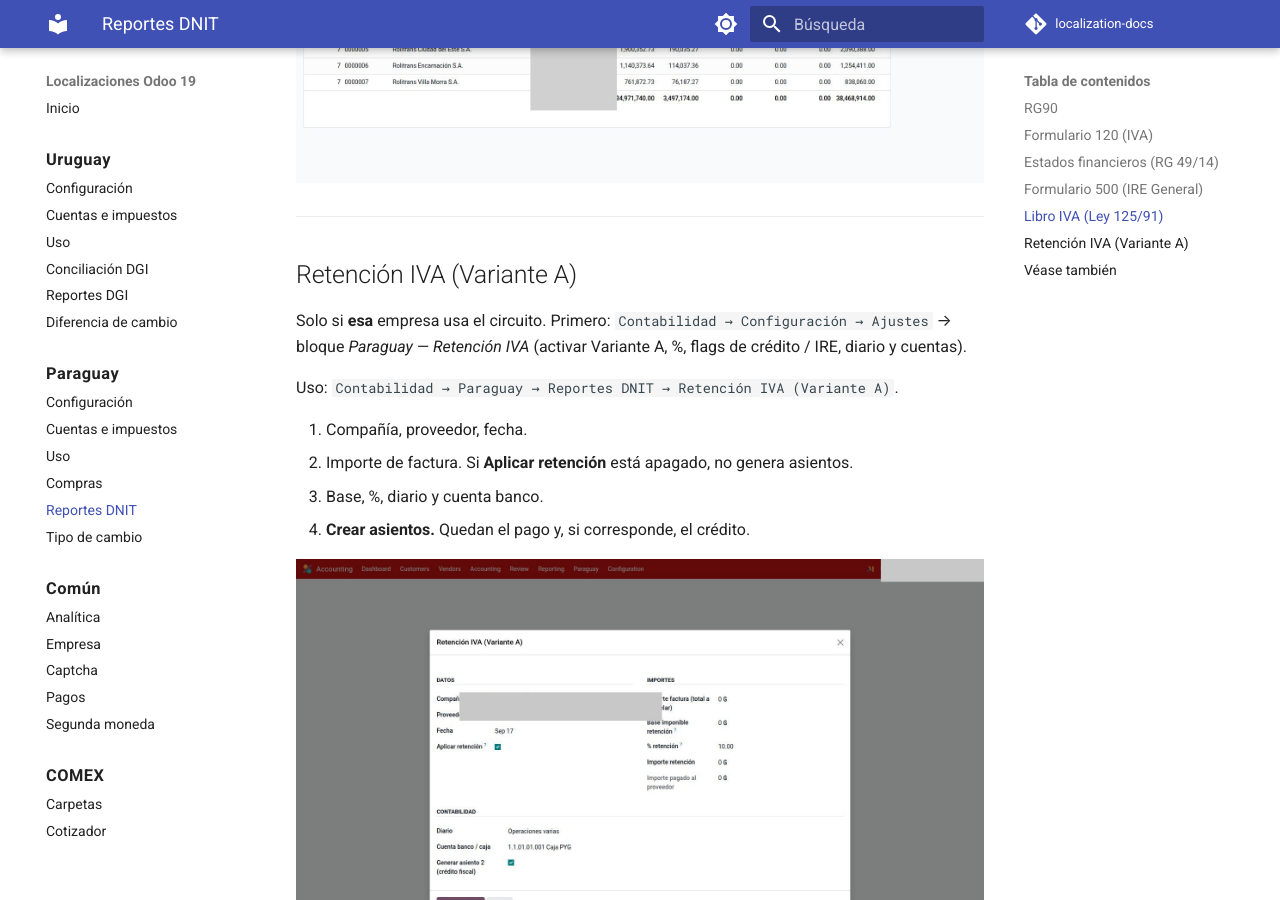
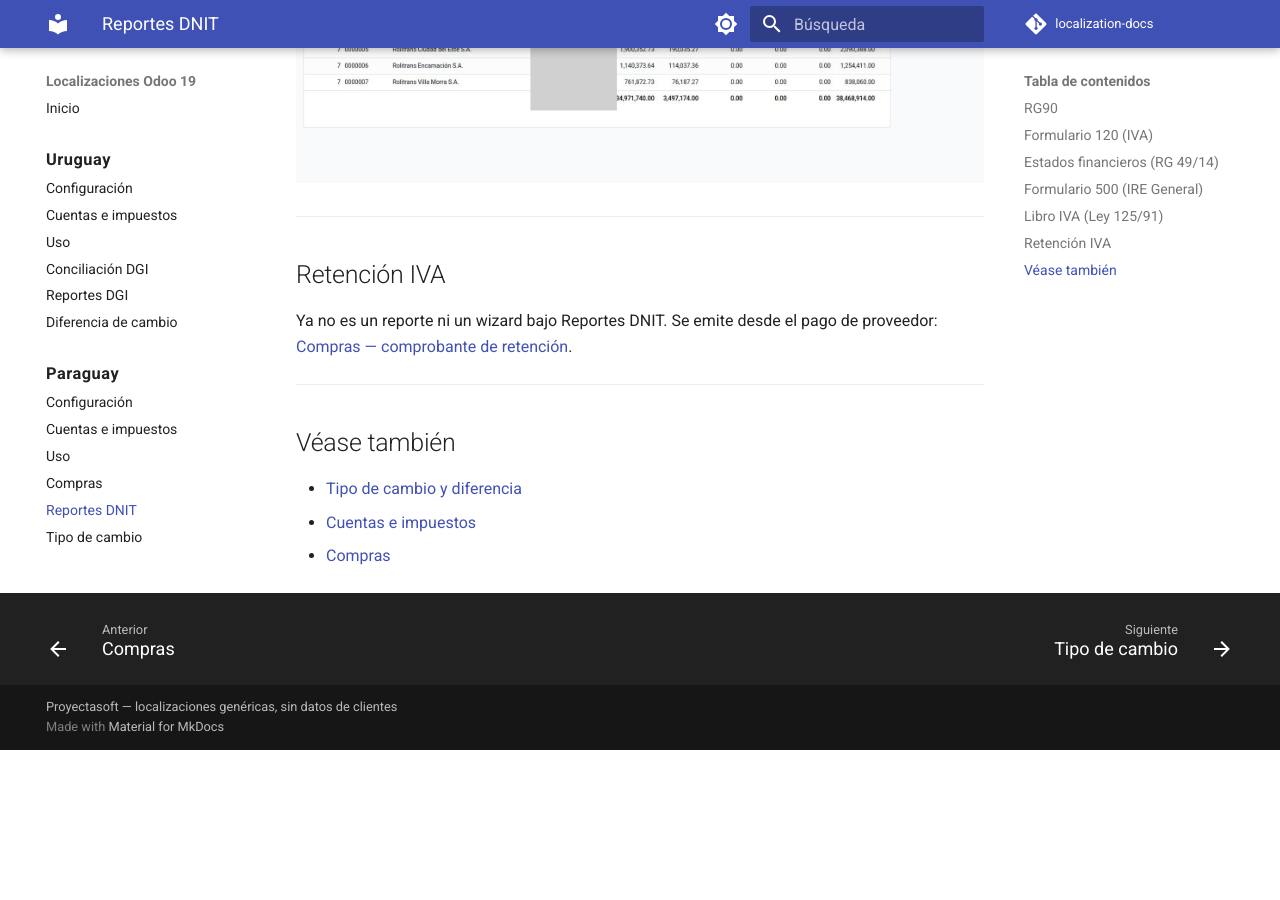
Before and after one commit to Pabloolano/localization-docs, an MkDocs documentation site: the page built from docs/paraguay/reportes.md, in a window 1280 px wide and 900 px high, scrolled down 5610 px. Built offline with MkDocs 1.6.1 and Material for MkDocs 9.7.7, drawn with Linux system fonts in a browser that asks for light colours; comment, search, counter and statistics services are not loaded; after the commit the page ends 6360 px from its top, so only the background shows below that; some of the changed text lies outside the part shown.

Commit message:
docs(py): comprobante de retención IVA desde el pago
El wizard de Reportes DNIT ya no existe. La emisión queda documentada
en Compras (botón del pago + menú Paraguay) y Ajustes solo configura
el flag Variante A.

Co-authored-by: Cursor <cursoragent@cursor.com>

```diff
--- a/docs/paraguay/reportes.md
+++ b/docs/paraguay/reportes.md
@@ -11,7 +11,7 @@ Ya no son wizards. No mezclan saldos entre empresas.
 - Formulario 500 (IRE)
 - Estados Financieros (RG 49/14)
 - Libro IVA (Ley 125/91)
-- Retención IVA (Variante A) — este sí sigue siendo wizard
+- (la retención IVA ya no es un reporte: se emite desde el pago)
 
 ![Menú Paraguay: Reportes DNIT](img/odoo-menu-paraguay.jpg)
 
@@ -139,18 +139,10 @@ siendo el **RG90** (solo papel).
 
 ---
 
-## Retención IVA (Variante A)
+## Retención IVA
 
-Solo si **esa** empresa usa el circuito. Primero: `Contabilidad → Configuración → Ajustes` → bloque *Paraguay — Retención IVA* (activar Variante A, %, flags de crédito / IRE, diario y cuentas).
-
-Uso: `Contabilidad → Paraguay → Reportes DNIT → Retención IVA (Variante A)`.
-
-1. Compañía, proveedor, fecha.
-2. Importe de factura. Si **Aplicar retención** está apagado, no genera asientos.
-3. Base, %, diario y cuenta banco.
-4. **Crear asientos.** Quedan el pago y, si corresponde, el crédito.
-
-![Wizard Retención IVA Variante A](img/odoo-retencion-iva.jpg)
+Ya no es un reporte ni un wizard bajo Reportes DNIT. Se emite desde el
+pago de proveedor: [Compras — comprobante de retención](compras.md#comprobante-de-retencion-iva).
 
 ---
 
```
Also changed, not shown: docs/paraguay/compras.md (+17 -0 lines), docs/paraguay/configuracion.md (+11 -0 lines), docs/paraguay/cuentas.md (+1 -1 lines), docs/paraguay/index.md (+1 -1 lines).
